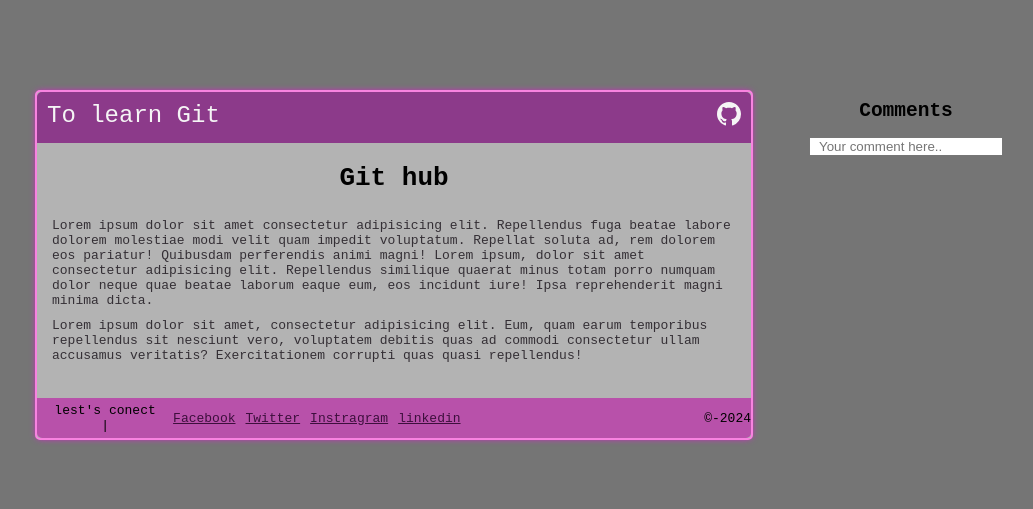
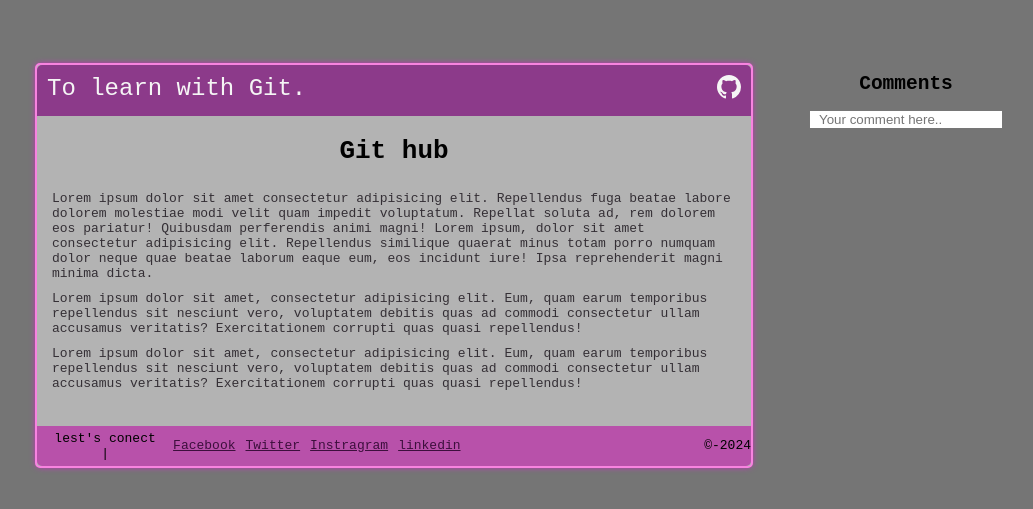
Before and after one commit to Jeferson-Fajardo/to-learn-git, a plain HTML site: page index.html in a window 1280 px wide. Shown: the part 135-644 px from the top of the page, without its empty margins (93-1126 px from the left). Drawn offline with Linux system fonts and the light colour scheme.

Commit message:
i have changed the title and have added a paragraph

```diff
--- a/index.html
+++ b/index.html
@@ -14,7 +14,7 @@
             <div>
                 <div id="header">
                     <nav id="list">
-                        <li>To learn Git</li>
+                        <li>To learn with Git.</li>
                         <li>
                             <svg xmlns="http://www.w3.org/2000/svg" width="24" height="24" fill="currentColor" class="bi bi-github" viewBox="0 0 16 16">
                             <path d="M8 0C3.58 0 0 3.58 0 8c0 3.54 2.29 6.53 5.47 7.59.4.07.55-.17.55-.38 0-.19-.01-.82-.01-1.49-2.01.37-2.53-.49-2.69-.94-.09-.23-.48-.94-.82-1.13-.28-.15-.68-.52-.01-.53.63-.01 1.08.58 1.23.82.72 1.21 1.87.87 2.33.66.07-.52.28-.87.51-1.07-1.78-.2-3.64-.89-3.64-3.95 0-.87.31-1.59.82-2.15-.08-.2-.36-1.02.08-2.12 0 0 .67-.21 2.2.82.64-.18 1.32-.27 2-.27s1.36.09 2 .27c1.53-1.04 2.2-.82 2.2-.82.44 1.1.16 1.92.08 2.12.51.56.82 1.27.82 2.15 0 3.07-1.87 3.75-3.65 3.95.29.25.54.73.54 1.48 0 1.07-.01 1.93-.01 2.2 0 .21.15.46.55.38A8.01 8.01 0 0 0 16 8c0-4.42-3.58-8-8-8"/>
@@ -34,6 +34,11 @@
                         nesciunt vero, voluptatem debitis quas ad commodi consectetur ullam accusamus veritatis? Exercitationem
                         corrupti quas quasi repellendus!
                     </p>
+                      <p> Lorem ipsum dolor sit amet, consectetur adipisicing elit. Eum, quam earum temporibus repellendus sit
+                        nesciunt vero, voluptatem debitis quas ad commodi consectetur ullam accusamus veritatis? Exercitationem
+                        corrupti quas quasi repellendus!
+                    </p>
+
 
                 </div>
             </div>
```
